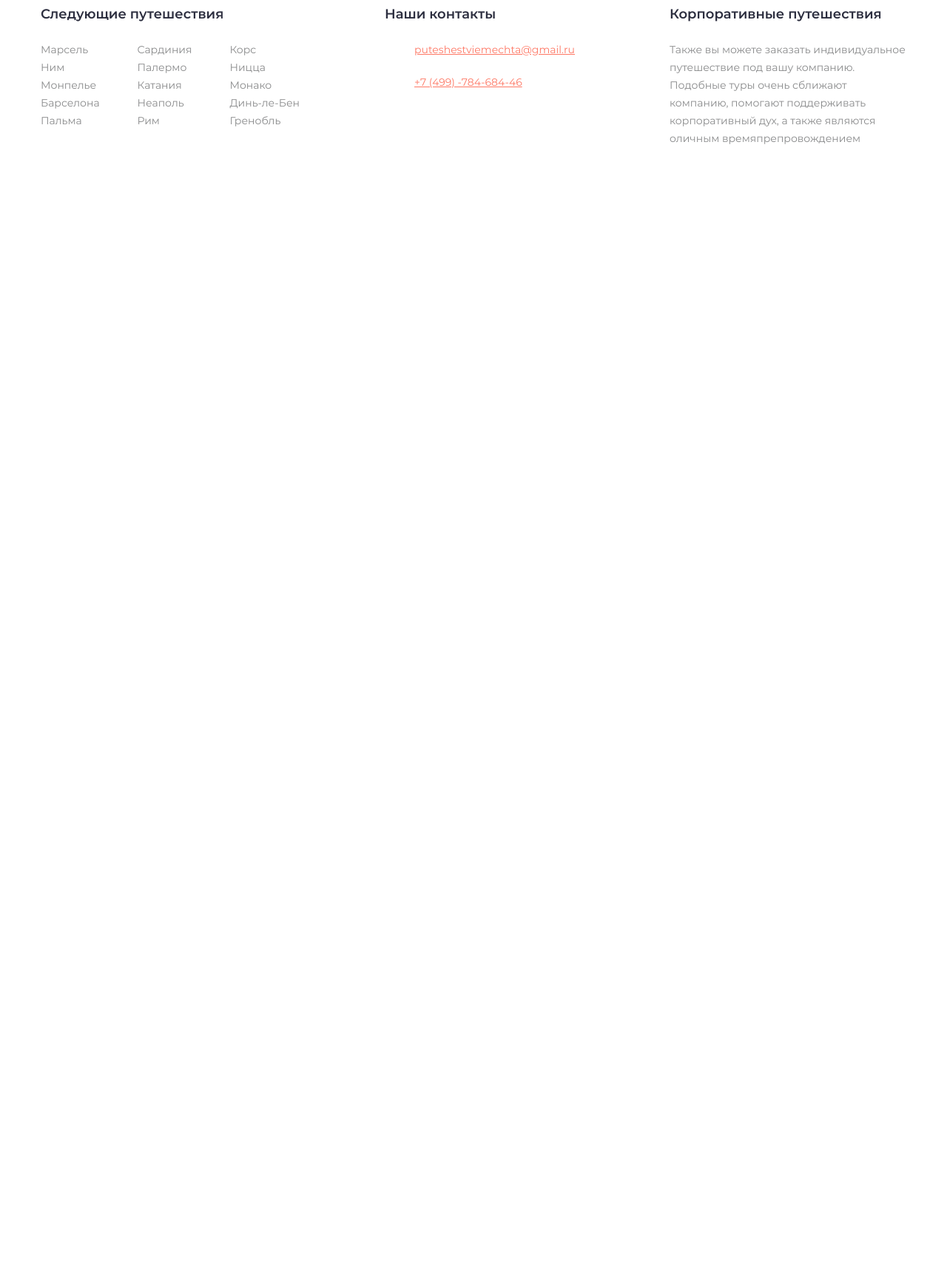
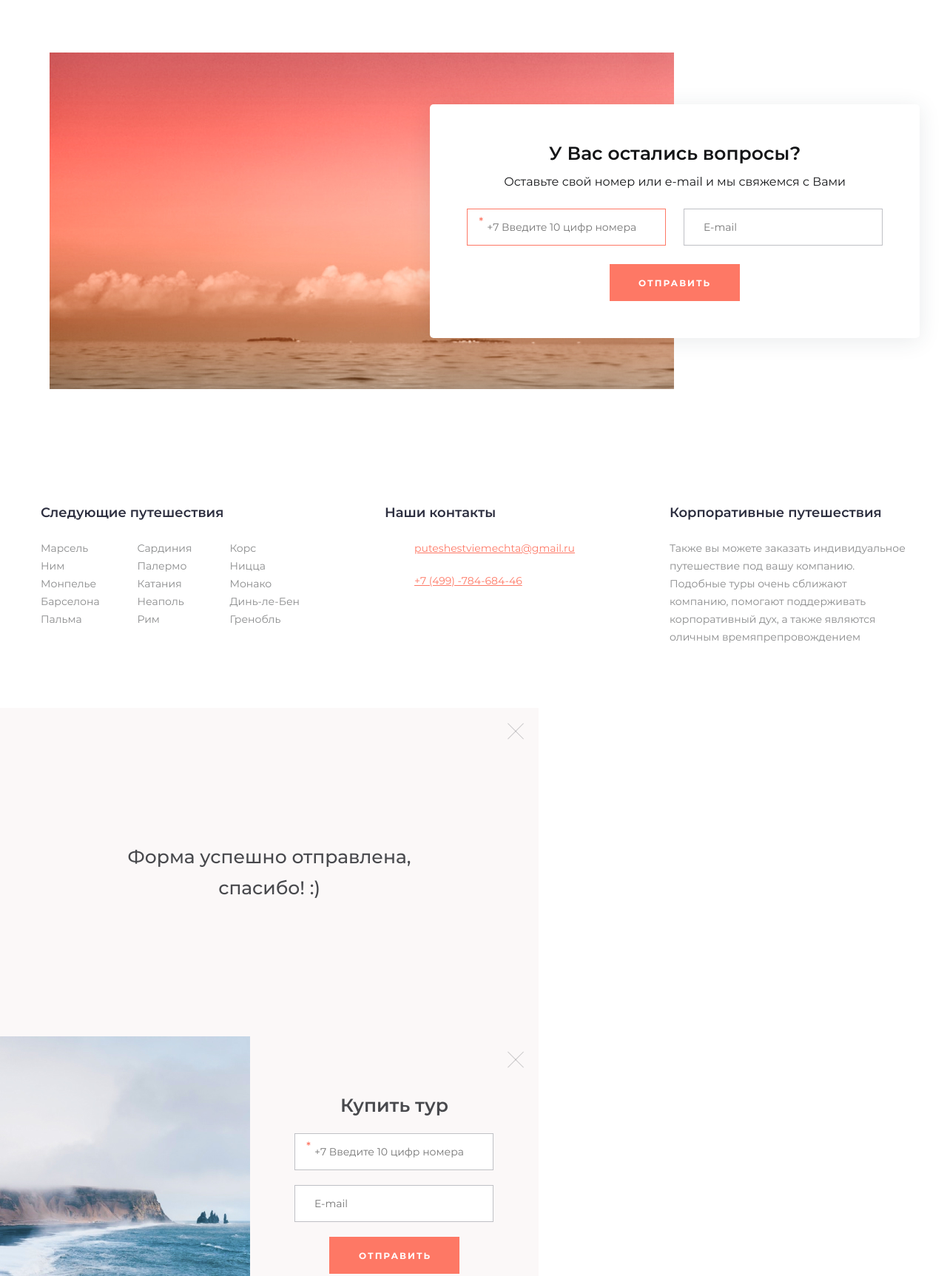
Before and after one commit to zharkowski/way, a website: page source/index.html in a window 1280 px wide. Shown: the part 4248-5973 px from the top of the page at 74% size. Before the commit the page ends 4531 px from the top, so only its background shows below. Drawn offline with nearby package versions, Linux system fonts and the light colour scheme; files that its build step writes are made by us from their sources.

Commit message:
стилизует блок формы

```diff
--- a/source/index.html
+++ b/source/index.html
@@ -342,7 +342,27 @@
       </section>
     </div>
 
-    <section class="form"></section>
+    <section class="feedback">
+      <div class="feedback__wrapper">
+        <div class="feedback__window">
+          <h2 class="feedback__header">У Вас остались вопросы?</h2>
+          <p class="feedback__description">
+            Оставьте свой номер или e-mail и мы свяжемся с Вами
+          </p>
+          <form class="feedback__form" action="">
+            <div class="feedback__inputs">
+              <label class="feedback__label feedback__label--phone">
+                <input type="text" class="feedback__input feedback__phone" placeholder="+7 Введите 10 цифр номера" required>
+              </label>
+              <label>
+                <input type="text" class="feedback__input feedback__email" placeholder="E-mail">
+              </label>
+            </div>
+            <button type="submit" class="feedback__button button">отправить</button>
+          </form>
+        </div>
+      </div>
+    </section>
   </main>
 
   <footer class="page-footer">
@@ -406,6 +426,29 @@
     </div>
   </footer>
 
+  <div class="modal success">
+    <h1 class="success__header">Форма успешно отправлена, спасибо! :)</h1>
+    <button type="button" class="success__button success__button--close"><span class="visually-hidden">Закрыть окно</span></button>
+  </div>
+
+  <div class="modal buy">
+    <div class="buy__wrapper">
+      <h1 class="buy__header">Купить тур</h1>
+      <form class="buy__form" action="">
+        <div class="buy__inputs">
+          <label class="buy__label buy__label--phone">
+            <input type="text" class="buy__input buy__input--phone" placeholder="+7 Введите 10 цифр номера" required>
+          </label>
+          <label class="buy__label">
+            <input type="text" class="buy__input buy__input--email" placeholder="E-mail">
+          </label>
+        </div>
+        <button type="submit" class="buy__button buy__button--send button">отправить</button>
+      </form>
+      <button type="button" class="buy__button buy__button--close"><span class="visually-hidden">Закрыть окно</span></button>
+    </div>
+  </div>
+
   <script src="js/menu.js"></script>
   <script src="js/tabs.js"></script>
   <script src="js/popup.js"></script>
--- /dev/null
+++ b/source/sass/blocks/buy.scss
@@ -0,0 +1,107 @@
+.buy {
+  display: flex;
+  justify-content: right;
+
+  background-image: url("../img/buy-modal-desktop@1x.jpg");
+  background-repeat: no-repeat;
+  background-position: left top;
+  background-size: 338px auto;
+
+  @media (min-resolution: $retina-dppx), (min-resolution: $retina-dpi) {
+    background-image: url("../img/buy-modal-desktop@2x.jpg");
+  }
+}
+
+.buy__wrapper {
+  width: 390px;
+}
+
+.buy__button--close {
+  width: 22px;
+  height: 22px;
+  border: none;
+  display: block;
+  position: absolute;
+  top: 20px;
+  right: 20px;
+  cursor: pointer;
+  background-color: transparent;
+}
+
+.buy__button--close::before,
+.buy__button--close::after {
+  content: "";
+  position: absolute;
+  top: 11px;
+  right: -4px;
+
+  width: 30px;
+  height: 1px;
+
+  background-color: rgba(20, 21, 23, 0.2);
+}
+
+.buy__button--close::before {
+  transform: rotate(45deg);
+}
+
+.buy__button--close::after {
+  transform: rotate(-45deg);
+}
+
+.buy__header {
+  margin-top: 72px;
+  font-style: normal;
+  font-weight: 600;
+  font-size: 25px;
+  line-height: 170%;
+  text-align: center;
+  color: #48494D;
+}
+
+.buy__form {
+  width: 270px;
+  margin: 0 auto;
+}
+
+.buy__input {
+  width: 269px;
+  height: 50px;
+  margin-bottom: 20px;
+  padding: 16px 26px;
+  box-sizing: border-box;
+  border: 1px solid rgba(44, 46, 63, 0.3);
+
+  font-style: normal;
+  font-weight: normal;
+  font-size: 14px;
+  line-height: 17px;
+  color: $very-dark;
+}
+
+.buy__label--phone {
+  position: relative;
+}
+
+.buy__label--phone:before {
+  content: "*";
+  display: block;
+  position: absolute;
+
+  font-family: "Proxima Nova", "Arial", sans-serif;
+  font-style: normal;
+  font-weight: bold;
+  font-size: 17px;
+  line-height: 21px;
+  color: $accent;
+  z-index: 3;
+
+  top: -6px;
+  left: 16px;
+}
+
+.buy__button--send {
+  width: 176px;
+  height: 50px;
+  margin: 0 auto;
+}
--- a/source/sass/blocks/corporate-trip.scss
+++ b/source/sass/blocks/corporate-trip.scss
@@ -10,9 +10,9 @@
   }
 }
 
-@media (max-width: $tablet-padding) {
+@media (max-width: $tablet-width) {
   .corporate-trip {
-    margin-bottom: 25px;
+    margin-bottom: 0;
   }
 
   .corporate-trip__description {
--- /dev/null
+++ b/source/sass/blocks/feedback.scss
@@ -0,0 +1,182 @@
+.feedback {
+  margin-top: 138px;
+  margin-bottom: 150px;
+}
+
+.feedback__wrapper {
+  @include wrapper();
+  display: flex;
+  flex-direction: row-reverse;
+
+  background-image: url("../img/feedback-bg-desktop@1x.jpg");
+  background-repeat: no-repeat;
+  background-position: 27px top;
+  background-size: 844px auto;
+
+  @media (min-resolution: $retina-dppx), (min-resolution: $retina-dpi) {
+    background-image: url("../img/feedback-bg-desktop@2x.jpg");
+  }
+}
+
+.feedback__window {
+  margin: 70px -18px 70px 0;
+  padding: 50px;
+
+  background-color: $white;
+  box-shadow: 0px 4px 30px rgba(41, 54, 66, 0.1);
+  border-radius: 5px;
+}
+
+.feedback__header {
+  margin-top: 0;
+  margin-bottom: 11px;
+  font-style: normal;
+  font-weight: 600;
+  font-size: 25px;
+  line-height: 32px;
+  text-align: center;
+  color: $very-dark;
+}
+
+.feedback__description {
+  margin-top: 0;
+  font-style: normal;
+  font-weight: normal;
+  font-size: 16px;
+  line-height: 150%;
+  text-align: center;
+  color: $very-dark;
+}
+
+.feedback__form {
+  margin-top: 24px;
+}
+
+.feedback__label--phone {
+  position: relative;
+}
+
+.feedback__label--phone:before {
+  content: "*";
+  display: block;
+  position: absolute;
+
+  font-family: "Proxima Nova", "Arial", sans-serif;
+  font-style: normal;
+  font-weight: bold;
+  font-size: 17px;
+  line-height: 21px;
+  color: $accent;
+  z-index: 3;
+
+  top: -6px;
+  left: 16px;
+}
+
+.feedback__input {
+  width: 269px;
+  height: 50px;
+  padding: 16px 26px;
+  box-sizing: border-box;
+  position: relative;
+  border: 1px solid rgba(44, 46, 63, 0.3);
+
+  font-style: normal;
+  font-weight: normal;
+  font-size: 14px;
+  line-height: 17px;
+  color: $very-dark;
+}
+
+.feedback__input:invalid {
+  border-color: $accent;
+}
+
+.feedback__input:invalid::before {
+  content: "Данные не верны";
+  display: block;
+  position: absolute;
+  top: 0;
+  left: 0;
+
+  font-style: normal;
+  font-weight: normal;
+  font-size: 12px;
+  line-height: 15px;
+  color: $accent;
+}
+
+.feedback__phone {
+  margin-right: 19px;
+}
+
+.feedback__button {
+  display: flex;
+  justify-content: center;
+  width: 176px;
+  height: 50px;
+  margin: 25px auto 0 auto;
+}
+
+@media (max-width: $desktop-width) {
+  .feedback {
+    background-image: url("../img/feedback-bg-tablet@1x.jpg");
+    background-repeat: no-repeat;
+    background-position: left bottom;
+    background-size: 100%;
+
+    @media (min-resolution: $retina-dppx), (min-resolution: $retina-dpi) {
+      background-image: url("../img/feedback-bg-tablet@2x.jpg");
+    }
+  }
+
+  .feedback__wrapper {
+    background: none;
+  }
+
+  .feedback__window {
+    margin: 70px auto 75px auto;
+  }
+
+  .feedback__button {
+    width: 250px;
+    padding: 0;
+    margin-top: 20px;
+  }
+}
+
+@media (max-width: $tablet-width) {
+  .feedback {
+    margin-top: 20px;
+    margin-bottom: 0;
+    background-image: none;
+    background-color: #FBF8F8;
+  }
+
+  .feedback__window {
+    width: 100%;
+    padding: 0;
+    margin-top: 50px;
+    margin-bottom: 50px;
+    background: transparent;
+    box-shadow: none;
+  }
+
+  .feedback__inputs {
+    width: 288px;
+    margin: 0 auto;
+  }
+
+  .feedback__input {
+    margin: 0;
+    width: 288px;
+  }
+
+  .feedback__phone {
+    margin-bottom: 20px;
+  }
+
+  .feedback__button {
+    width: 288px;
+  }
+}
--- /dev/null
+++ b/source/sass/blocks/modal.scss
@@ -0,0 +1,8 @@
+.modal {
+  display: flex;
+  position: relative;
+  justify-content: center;
+  width: 728px;
+  height: 444px;
+  background-color: #FBF8F8;
+}
--- a/source/sass/blocks/page-footer.scss
+++ b/source/sass/blocks/page-footer.scss
@@ -34,6 +34,7 @@
 @media (max-width: $tablet-width) {
   .page-footer {
     text-align: center;
+    margin-bottom: 25px;
   }
 
   .page-footer__wrapper {
--- /dev/null
+++ b/source/sass/blocks/success.scss
@@ -0,0 +1,46 @@
+.success {
+  align-items: center;
+}
+
+.success__header {
+  width: 400px;
+  font-style: normal;
+  font-weight: 500;
+  font-size: 25px;
+  line-height: 170%;
+  text-align: center;
+  color: #48494D;
+}
+
+.success__button--close {
+  width: 22px;
+  height: 22px;
+  border: none;
+  display: block;
+  position: absolute;
+  top: 20px;
+  right: 20px;
+  cursor: pointer;
+  background-color: transparent;
+}
+
+.success__button--close::before,
+.success__button--close::after {
+  content: "";
+  position: absolute;
+  top: 11px;
+  right: -4px;
+
+  width: 30px;
+  height: 1px;
+
+  background-color: rgba(20, 21, 23, 0.2);
+}
+
+.success__button--close::before {
+  transform: rotate(45deg);
+}
+
+.success__button--close::after {
+  transform: rotate(-45deg);
+}
--- a/source/sass/blocks/tariff.scss
+++ b/source/sass/blocks/tariff.scss
@@ -19,8 +19,9 @@
   color: $text-color;
 
 
-  &--complex {
+  &:hover {
     border: 3px solid $accent;
+    padding: 38px 28px 28px 28px;
   }
 }
 
@@ -32,7 +33,7 @@
   color: $text-color;
 }
 
-.tariff--complex .tariff__title-price-wrapper {
+.tariff:hover .tariff__title-price-wrapper {
   color: $accent;
 }
 
@@ -93,6 +94,11 @@
     border-bottom: none;
     border-bottom-left-radius: 0;
     border-bottom-right-radius: 0;
+
+    &:hover {
+      border-bottom: none;
+      padding: 28px 18px 0 18px;
+    }
   }
 
   .tariff__title-price-wrapper {
--- a/source/sass/fonts.scss
+++ b/source/sass/fonts.scss
@@ -37,3 +37,13 @@
   font-style: normal;
   font-display: swap;
 }
+
+@font-face {
+  font-family: "Proxima Nova";
+  src:
+    url("../fonts/proxima-nova-bold.woff2") format("woff2"),
+    url("../fonts/proxima-nova-bold.woff") format("woff");
+  font-weight: 700;
+  font-style: normal;
+  font-display: swap;
+}
--- a/source/sass/style.scss
+++ b/source/sass/style.scss
@@ -22,6 +22,10 @@
 @import "blocks/review";
 @import "blocks/prices";
 @import "blocks/tariff";
+@import "blocks/feedback";
+@import "blocks/success";
+@import "blocks/modal";
+@import "blocks/buy";
 
 // временно для разметки
 //@import "outline";
```
Also changed, not shown: source/fonts/proxima-nova-bold.woff (added), source/fonts/proxima-nova-bold.woff2 (added), source/img/buy-modal-desktop@1x.jpg (added), source/img/buy-modal-desktop@2x.jpg (added), source/img/feedback-bg-desktop@1x.jpg (added), source/img/feedback-bg-desktop@2x.jpg (added), source/img/feedback-bg-tablet@1x.jpg (added), source/img/feedback-bg-tablet@2x.jpg (added).
